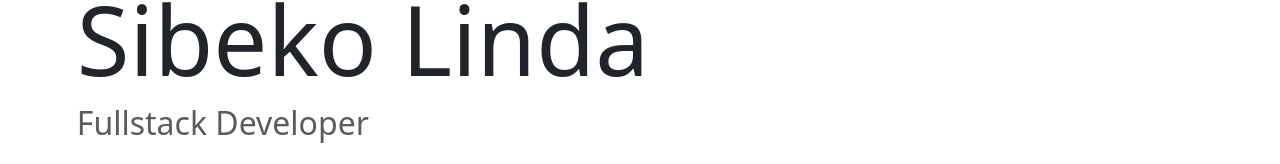
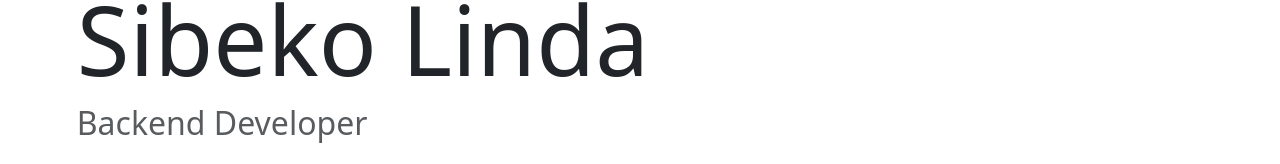
Before and after one commit to LJSIBEKO/lindasibekoportfolio, an Angular app: page /home in a window 1280 px wide. Shown: the part 409-573 px from the top of the page. Built offline with nearby package versions, Linux system fonts and the light colour scheme.

Commit message:
changed from fullstack to Backend Dev

```diff
--- a/src/app/home/home.component.html
+++ b/src/app/home/home.component.html
@@ -30,7 +30,7 @@
   <div class="mr-auto text-left">
     <p class="lead">Hello World! My name is</p>
     <h1 class="display-1">Sibeko Linda</h1>
-    <h2 class="text-muted">Fullstack Developer</h2>
+    <h2 class="text-muted">Backend Developer</h2>
     <div class="mt-4">
       <a href="https://github.com/LJSIBEKO" target="_blank" class="btn btn-outline-dark btn-lg mx-1 rounded-5">
         <i class="bi bi-github custom-icon-size"></i>
```
